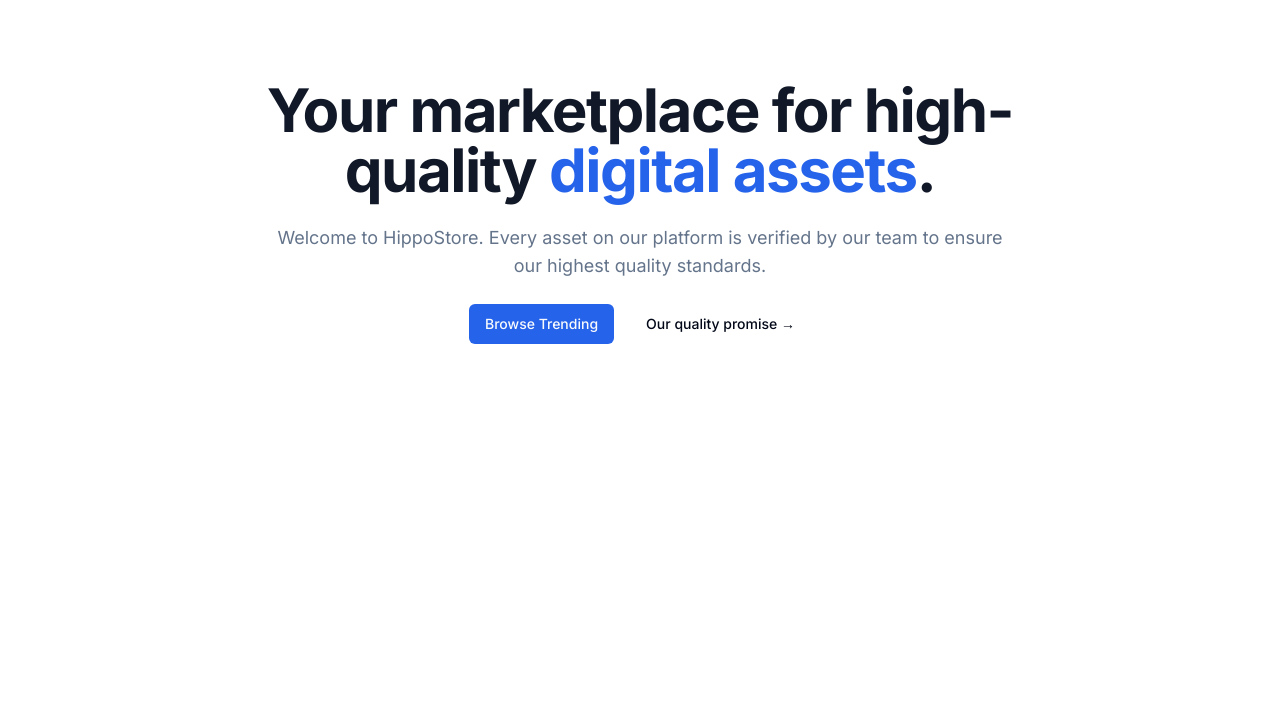
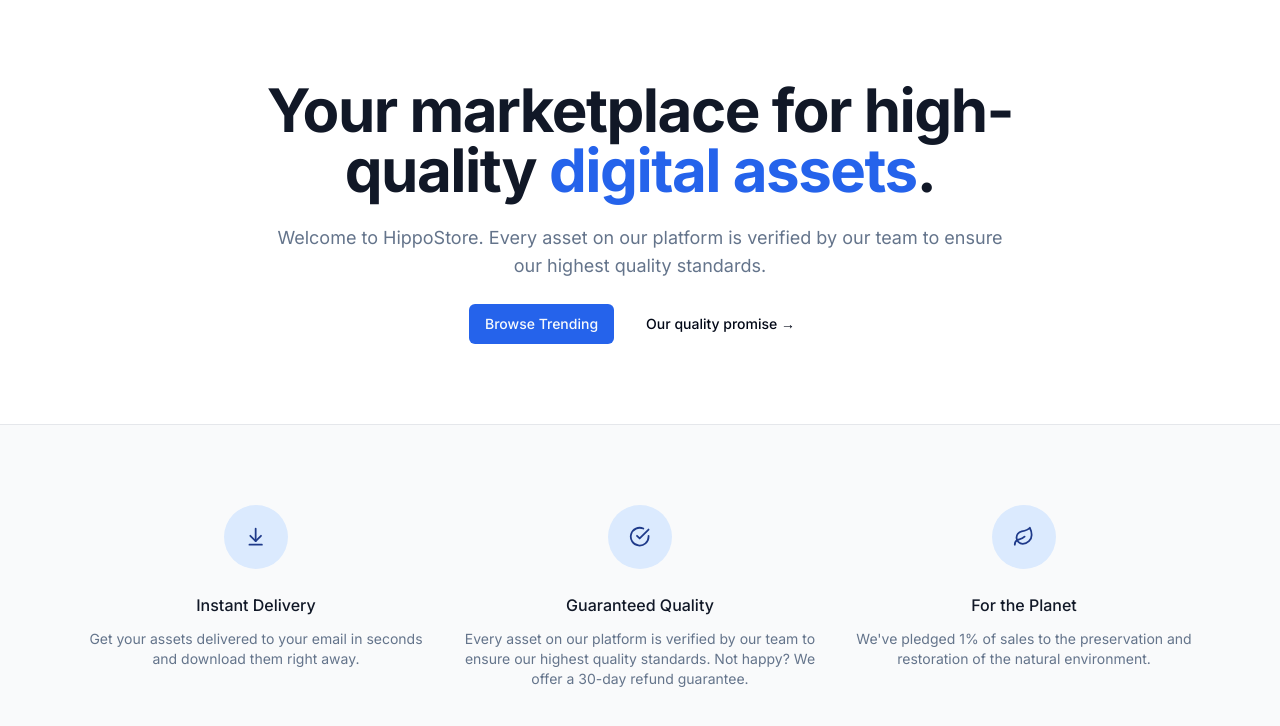
Before and after one commit to codesagecoder/digital-marketplace, a Next.js app: page / in a window 1280 px wide. Shown: the top 726 px of the page. Built offline with nearby package versions, Linux system fonts and the light colour scheme.

Commit message:
adding list of perks to the landing page

```diff
--- a/src/app/page.tsx
+++ b/src/app/page.tsx
@@ -1,10 +1,32 @@
 import MaxWidthWrapper from '@/components/MaxWidthWrapper'
 import { Button, buttonVariants } from '@/components/ui/button'
-import Image from 'next/image'
+import { ArrowDownToLine, CheckCircle, Leaf } from 'lucide-react'
 import Link from 'next/link'
+
+const perks = [
+  {
+    name: 'Instant Delivery',
+    Icon: ArrowDownToLine,
+    description:
+      'Get your assets delivered to your email in seconds and download them right away.',
+  },
+  {
+    name: 'Guaranteed Quality',
+    Icon: CheckCircle,
+    description:
+      'Every asset on our platform is verified by our team to ensure our highest quality standards. Not happy? We offer a 30-day refund guarantee.',
+  },
+  {
+    name: 'For the Planet',
+    Icon: Leaf,
+    description:
+      "We've pledged 1% of sales to the preservation and restoration of the natural environment.",
+  },
+]
 
 export default function Home() {
   return (
+    <>
       <MaxWidthWrapper>
         <div className='py-20 mx-auto text-center flex flex-col items-center max-w-3xl'>
           <h1 className='text-4xl font-bold tracking-tight text-gray-900 sm:text-6xl'>
@@ -19,5 +41,27 @@
           </div>
         </div>
       </MaxWidthWrapper>
+      <section className='border-t border-gray-200 bg-gray-50'>
+        <MaxWidthWrapper className='py-20'>
+          <div className='grid grid-cols-1 gap-y-12 sm:grid-cols-2 sm:gap-x-6 lg:grid-cols-3 lg:gap-x-8 lg:gap-y-0'>
+            {perks.map((perk) => (
+              <div key={perk.name} className='text-center md:flex md:items-start md:text-left lg:block lg:text-center'>
+                <div className='md:flex-shrink-0 flex justify-center'>
+                  <div className='h-16 w-16 flex items-center justify-center rounded-full bg-blue-100 text-blue-900'>
+                    {<perk.Icon className='w-1/3 h-1/3' />}
+                  </div>
+                </div>
+                <div className='mt-6 md:ml-4 md:mt-0 lg:ml-0 lg:mt-6'>
+                  <h3 className='text-base font-medium text-gray-900'>{perk.name}</h3>
+                  <p className='mt-3 text-sm text-muted-foreground'>
+                    {perk.description}
+                  </p>
+                </div>
+              </div>
+            ))}
+          </div>
+        </MaxWidthWrapper>
+      </section>
+    </>
   )
 }
```
Lines whose indentation alone changed are shown as unchanged.
